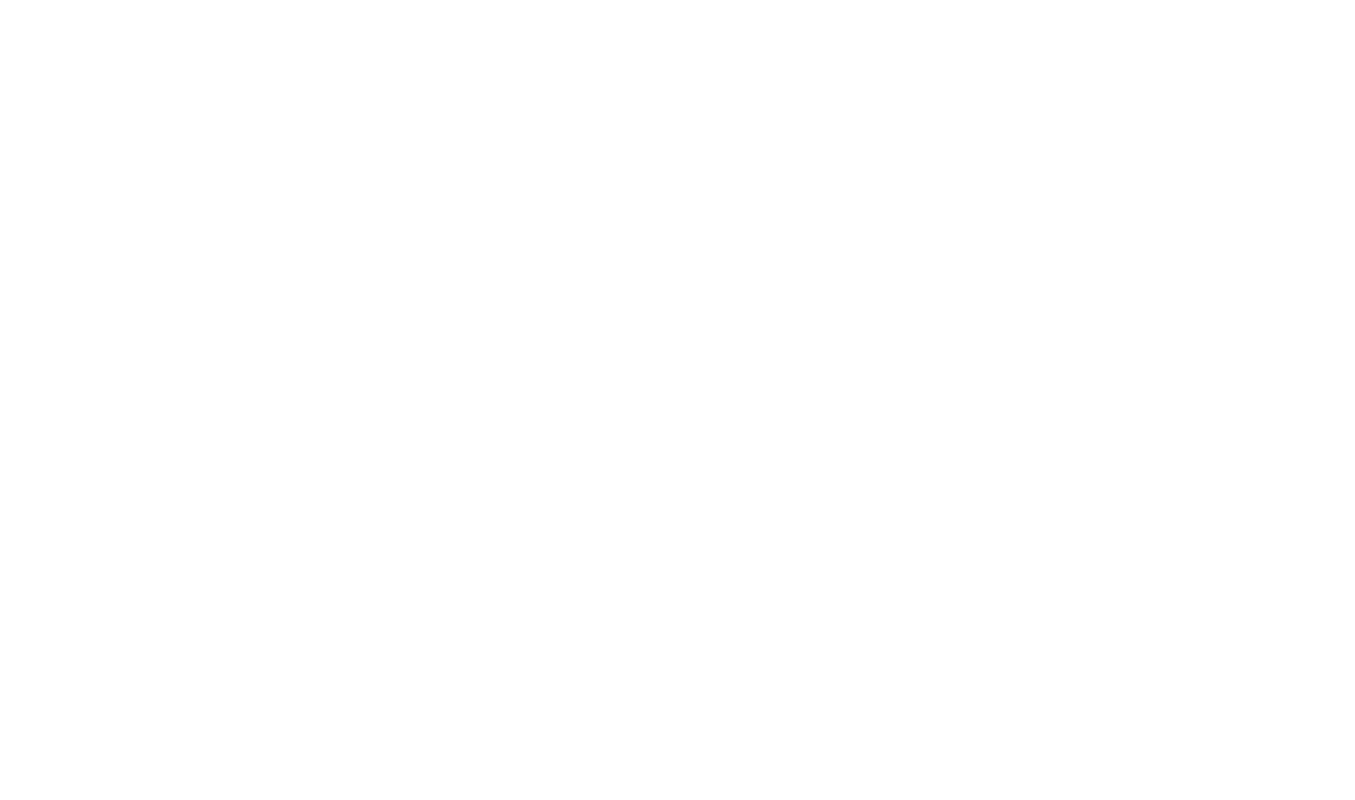
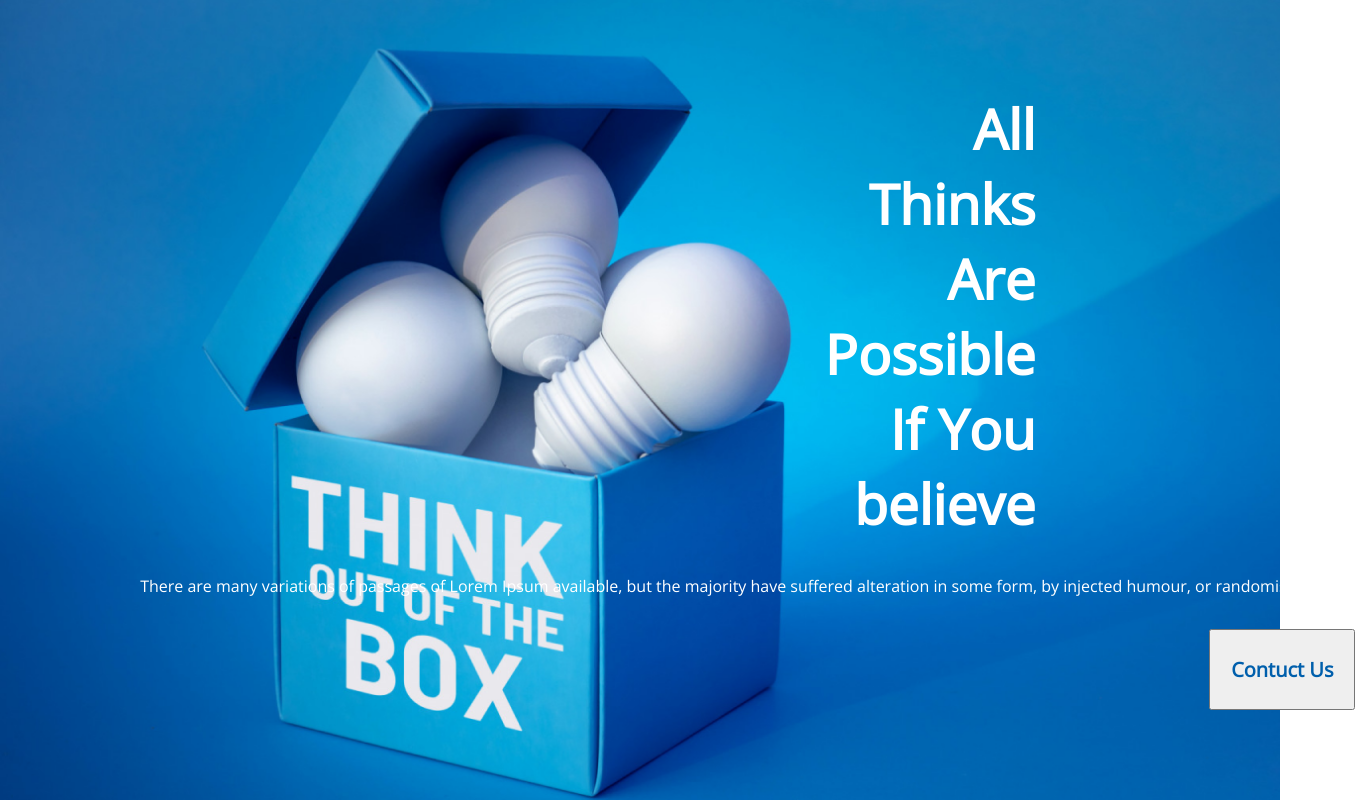
Before and after one commit to syedmahian1283/my-first-assignment, a plain HTML site: page index.html in a window 1280 px wide. Shown: the whole page, 1355 px wide, since content can reach past the window. Drawn offline with nearby package versions, Linux system fonts and the light colour scheme.

Commit message:
header added

```diff
--- a/index.html
+++ b/index.html
@@ -9,6 +9,12 @@
     <link rel="stylesheet" href="styes/assignment-styles.css">
 </head>
 <body>
-
+    <section class="header">
+        <div class="header-first">
+            <h2 class="header-title">All Thinks Are Possible If You believe</h2>
+            <p class="header-description">There are many variations of passages of Lorem Ipsum available, but the majority have suffered alteration in some form, by injected humour, or randomised words</p>
+            <button class="btn-primary">Contuct Us</button>
+        </div>
+    </section>
 </body>
 </html>
--- a/styes/assignment-styles.css
+++ b/styes/assignment-styles.css
@@ -0,0 +1,46 @@
+* {
+  margin: 0;
+  padding: 0;
+  font-family: "Open Sans", sans-serif;
+}
+
+.header {
+  background-image: url(../images/banner/banner3.png);
+  width: 100%;
+  height: 100vh;
+  background-repeat: no-repeat;
+  background-size: cover;
+  display: flex;
+  justify-content: center;
+  align-items: center;
+}
+.header-first {
+  text-align: right;
+}
+.header .header-title {
+  color: #ffffff;
+  font-weight: 700;
+  font-size: 55px;
+  margin: 0 300px;
+  padding-right: 20px;
+  padding-left: 600px;
+  padding-bottom: 10px;
+}
+.header .header-description{
+    color: #FFFFFF;
+    text-align: right;
+    margin-top: 24px;
+    margin-bottom: 32px;
+
+}
+.btn-primary{
+    color: #005FAC;
+    text-align: right;
+    font-weight: 600;
+font-size: 20px;
+
+padding-left: 20px;
+padding-right: 20px;
+padding-top: 25px;
+padding-bottom: 25px;
+}
```
Also changed, not shown: images/banner/banner1.png (added), images/banner/banner2.png (added), images/banner/banner3.png (added), images/gradient1.png (added), images/gradient2.png (added), images/gradient3.png (added), images/icons/ecom.png (added), images/icons/fb.png (added), images/icons/js.png (added), images/icons/smoke.png (added), images/icons/twitter.png (added), images/icons/web.png (added), images/icons/youtube.png (added), images/person.png (added), 1 more files.
